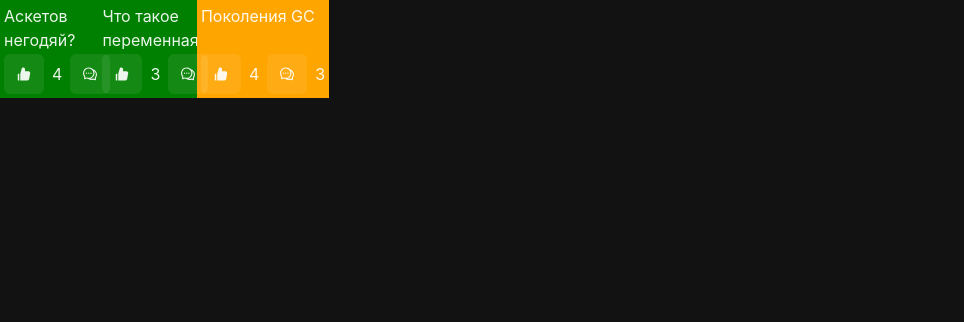
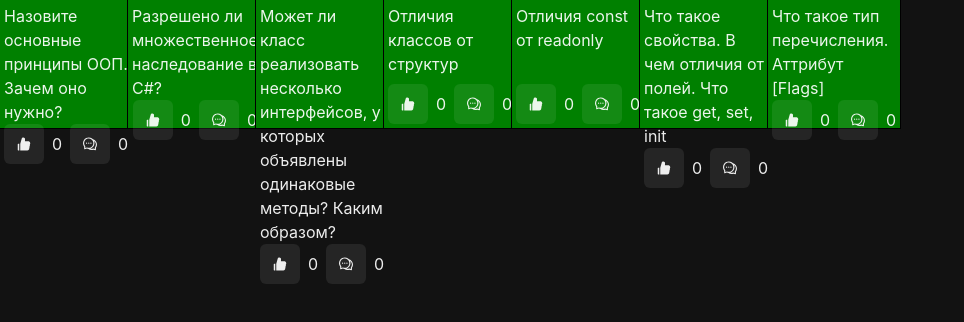
Before and after one commit to bookuha/interview-questions-portal, a React (Vite) app: page / in a window 1280 px wide. Shown: the top 322 px of the page, without its empty margins (0-964 px from the left). Built offline with nearby package versions, Linux system fonts and the light colour scheme.

Commit message:
Add static data. Refactor by extracting types

```diff
--- a/src/components/QuestionPreviewCell.tsx
+++ b/src/components/QuestionPreviewCell.tsx
@@ -1,23 +1,12 @@
 import { Text, Flex, HStack, IconButton, Box } from "@chakra-ui/react";
 import { AiFillLike, AiOutlineComment } from "react-icons/ai";
+import { Question, QuestionComplexity } from "../data/questions";
 
 interface Props {
-  id: number;
-  title: string;
-  likes: number;
-  answers: number;
-  complexity: QuestionComplexity;
+  question: Question;
 }
 
-type QuestionComplexity = "easy" | "medium" | "hard" | "extreme" | "undefined";
-
-const QuestionPreviewCell = ({
-  id,
-  title,
-  likes,
-  answers,
-  complexity,
-}: Props) => {
+const QuestionPreviewCell = ({ question }: Props) => {
   const complexityMap: Record<QuestionComplexity, string> = {
     easy: "green",
     medium: "orange",
@@ -30,23 +19,24 @@ const QuestionPreviewCell = ({
     <Flex
       flexDirection="column"
       justifyContent="space-between"
-      bg={complexityMap[complexity]}
+      bg={complexityMap[question.complexity]}
       aspectRatio="1/1"
       height="100%"
       padding={1}
+      outline="1px solid black"
     >
-      <Text>{title}</Text>
+      <Text>{question.title}</Text>
       <HStack justifyContent="center">
         <HStack>
           <IconButton icon={<AiFillLike />} aria-label={"Like button"} />
-          <Text>{likes}</Text>
+          <Text>{question.likes}</Text>
         </HStack>
         <HStack>
           <IconButton
             icon={<AiOutlineComment />}
             aria-label="Comments button"
           />
-          <Text>{answers}</Text>
+          <Text>{question.answers}</Text>
         </HStack>
       </HStack>
     </Flex>
--- a/src/components/QuestionsGrid.tsx
+++ b/src/components/QuestionsGrid.tsx
@@ -1,30 +1,13 @@
 import { SimpleGrid } from "@chakra-ui/react";
 import QuestionPreviewCell from "./QuestionPreviewCell";
+import questions from "../data/questions";
 
 const QuestionsGrid = () => {
   return (
-    <SimpleGrid columns={{ sm: 5, md: 7, lg: 10, xl: 13 }}>
-      <QuestionPreviewCell
-        id={0}
-        title={"Аскетов негодяй?"}
-        likes={4}
-        answers={3}
-        complexity={"easy"}
-      />
-      <QuestionPreviewCell
-        id={1}
-        title={"Что такое переменная?"}
-        likes={3}
-        answers={31}
-        complexity={"easy"}
-      />
-      <QuestionPreviewCell
-        id={2}
-        title={"Поколения GC"}
-        likes={4}
-        answers={3}
-        complexity={"medium"}
-      />
+    <SimpleGrid columns={{ sm: 5, md: 7, lg: 8, xl: 10 }}>
+      {questions.map((q) => (
+        <QuestionPreviewCell question={q} />
+      ))}
     </SimpleGrid>
   );
 };
--- /dev/null
+++ b/src/data/questions.ts
@@ -0,0 +1,71 @@
+export interface Question {
+  id: number;
+  title: string;
+  likes: number;
+  answers: number;
+  complexity: QuestionComplexity;
+}
+
+export type QuestionComplexity =
+  | "easy"
+  | "medium"
+  | "hard"
+  | "extreme"
+  | "undefined";
+
+const questions: Question[] = [
+  {
+    id: 1,
+    title: "Назовите основные принципы ООП. Зачем оно нужно?",
+    likes: 0,
+    answers: 0,
+    complexity: "easy",
+  },
+  {
+    id: 2,
+    title: "Разрешено ли множественное наследование в C#?",
+    likes: 0,
+    answers: 0,
+    complexity: "easy",
+  },
+  {
+    id: 3,
+    title:
+      "Может ли класс реализовать несколько интерфейсов, у которых объявлены одинаковые методы? Каким образом?",
+    likes: 0,
+    answers: 0,
+    complexity: "easy",
+  },
+  {
+    id: 4,
+    title: "Отличия классов от структур",
+    likes: 0,
+    answers: 0,
+    complexity: "easy",
+  },
+
+  {
+    id: 5,
+    title: "Отличия const от readonly",
+    likes: 0,
+    answers: 0,
+    complexity: "easy",
+  },
+  {
+    id: 6,
+    title:
+      "Что такое свойства. В чем отличия от полей. Что такое get, set, init",
+    likes: 0,
+    answers: 0,
+    complexity: "easy",
+  },
+  {
+    id: 7,
+    title: "Что такое тип перечисления. Аттрибут [Flags]",
+    likes: 0,
+    answers: 0,
+    complexity: "easy",
+  },
+];
+
+export default questions;
```
